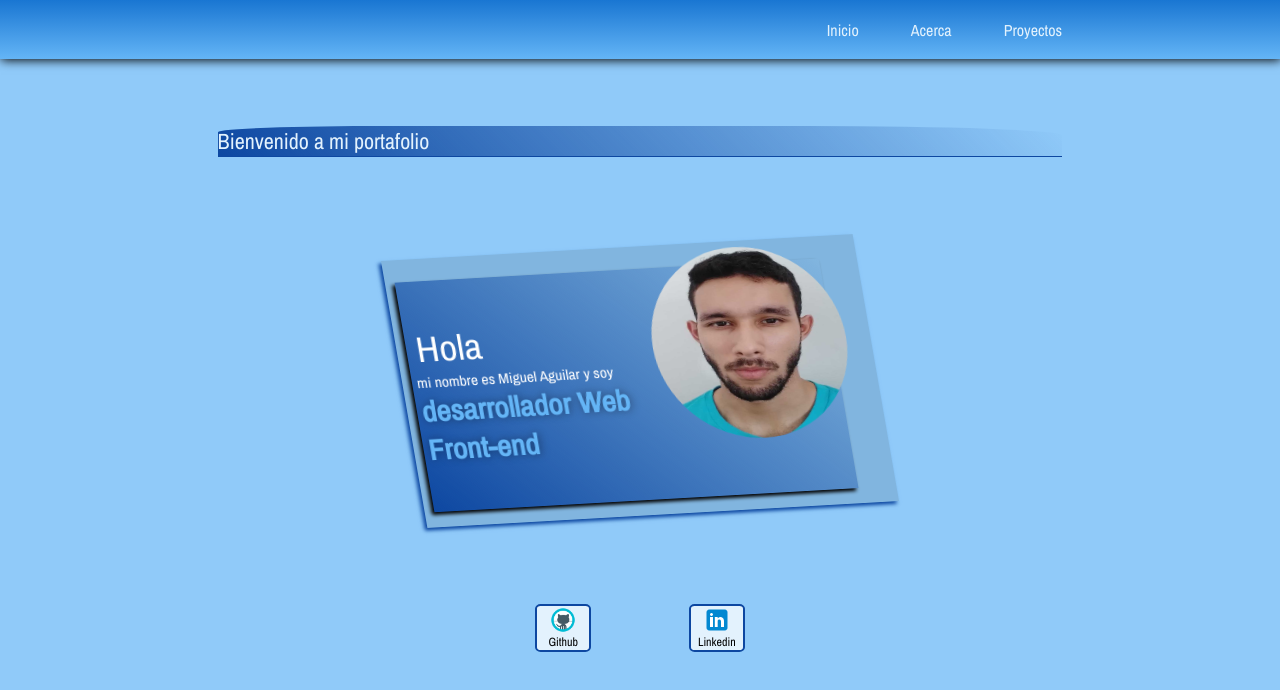
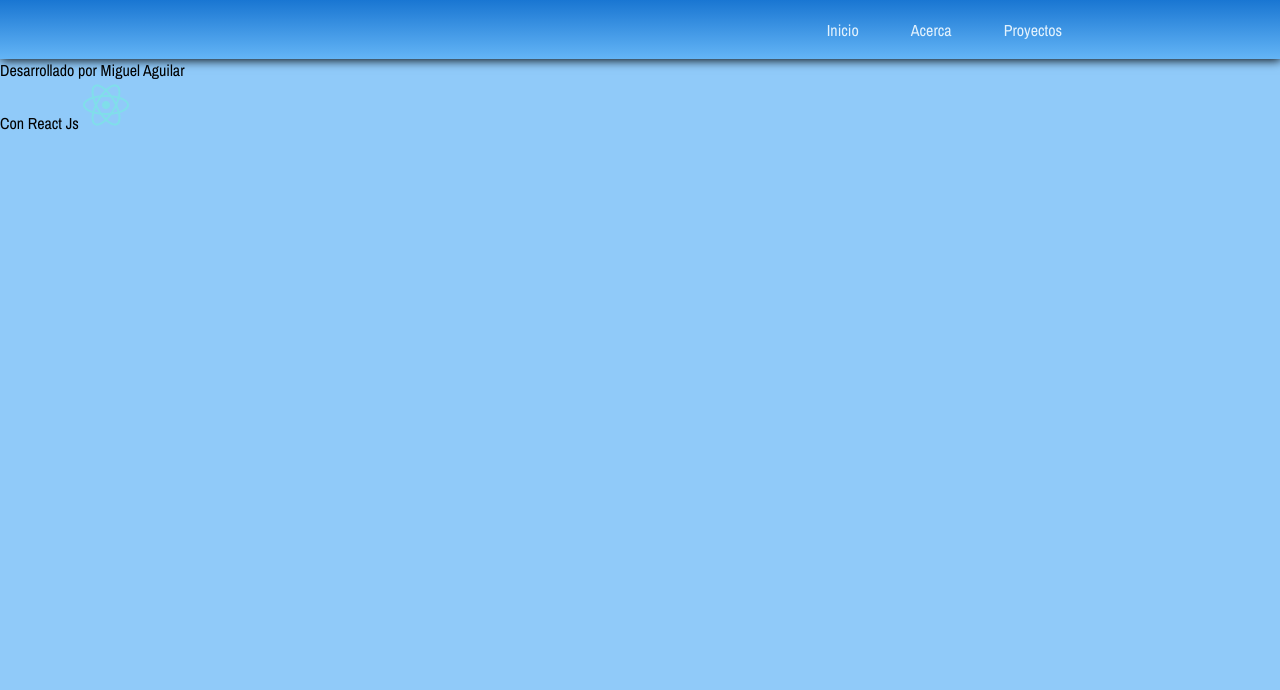
Before and after one commit to Aquillare/Portfolio, a React app: page /About in a window 1280 px wide. Shown: the top 690 px of the page. Built offline with nearby package versions, Linux system fonts and the light colour scheme.

Commit message:
Creamos componente Footer e implementamos react router para las rutas

```diff
--- /dev/null
+++ b/src/components/Footer.jsx
@@ -0,0 +1,16 @@
+import React from "react";
+import reactImg from '../../assets/icons/react-icon.png';
+
+const Footer = () => {
+
+    return(
+        <footer className="footer">
+            <div className="footer_container">
+                <p>Desarrollado por Miguel Aguilar</p>
+                <p>Con React Js <img src={reactImg}/></p>
+            </div>
+        </footer>
+    );
+};
+
+export default Footer;
--- a/src/components/Header.jsx
+++ b/src/components/Header.jsx
@@ -1,5 +1,5 @@
 import React from 'react';
-import { Link, BrowserRouter } from 'react-router-dom';
+import { Link, Outlet } from 'react-router-dom';
 import '../styles/Header.css';
 
 const Header = () => {
@@ -11,7 +11,6 @@ const Header = () => {
                     <img src='../styles/icons/icon-menu-portfolio.png'/>
                 </figure>
                 <ul>
-                    <BrowserRouter>
                     <li>
                         <Link to="/">Inicio</Link>
                     </li>
@@ -21,9 +20,9 @@ const Header = () => {
                     <li>
                         <Link to="/">Proyectos</Link>
                     </li>
-                    </BrowserRouter>
                 </ul>
             </nav>
+            <Outlet />
         </header>
     );
 };
--- a/src/containers/Layout.jsx
+++ b/src/containers/Layout.jsx
@@ -1,10 +1,18 @@
 import React from 'react';
+import Header from '../components/Header';
+import Footer from '../components/Footer';
+
+
+//En este componenete tenemos que colocar el header y el footer para que tenga persitencia en todas nuestras paginas,
+//ver ejemplo en el archivo del curso de react router y redux.
 
 const Layout = ({children}) => {
 
     return(
-        <div className="Layout">
-            {children}
+        <div className="App">
+            <Header/>
+                {children}
+            <Footer/>
         </div>
     );
 };
--- a/src/index.js
+++ b/src/index.js
@@ -1,5 +1,11 @@
 import React from 'react';
 import ReactDOM from 'react-dom';
+import { BrowserRouter } from 'react-router-dom';
 import App from './routes/App';
 
-ReactDOM.render(<App/>, document.getElementById("app"));
+ReactDOM.render(
+    <BrowserRouter>
+        <App/>
+    </BrowserRouter>
+    ,
+     document.getElementById("app"));
--- a/src/pages/Home.jsx
+++ b/src/pages/Home.jsx
@@ -1,14 +1,13 @@
 import React from "react";
 import MainTarjet from "../containers/MainTarjet";
-import Header from "../components/Header";
+
 
 const Home = () => {
 
     return(
-        <>
-        <Header/>
-        <MainTarjet/>
-        </>
+        <div>
+            <MainTarjet/>
+        </div>
     );
 
 };
--- a/src/routes/App.jsx
+++ b/src/routes/App.jsx
@@ -1,19 +1,30 @@
 import React from 'react';
-import {BrowserRouter,Switch,Route} from 'react-router-dom';
+import {Route, Routes} from 'react-router-dom';
 import '../styles/global/Global.css';
 import Home from '../pages/Home';
 import Layout from '../containers/Layout';
+import Header from '../components/Header';
+import Footer from '../components/Footer';
+
 
 const App = () =>{
 
     return(
-        <>
-            <Home/>
-        </>
+
+        <div>
+                    <Routes>
+
+                        <Route path="/" element={<Header/>}>
+                            <Route index element={<Home/>}/>
+                            <Route path="About" element={<Footer/>}/>
+
+                        </Route>
+
+                    </Routes>
+       </div>
 
 
-
-    )
+    );
 };
 
 export default App;
```
